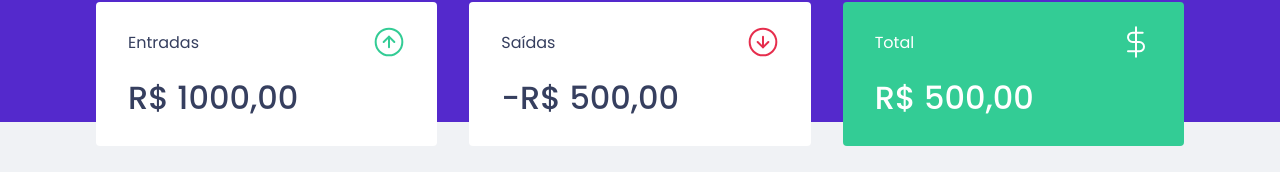
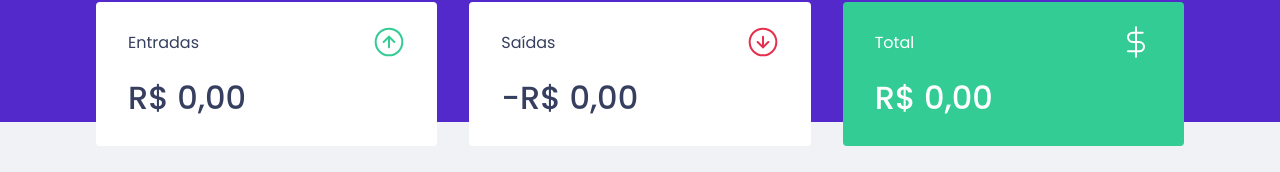
Before and after one commit to felipemarinhodev/dtmoney, a React (Create React App) app: page / in a window 1280 px wide. Shown: the part 150-322 px from the top of the page. Built offline with nearby package versions, Linux system fonts and the light colour scheme; no server answers; what miragejs would draw is missing.

Commit message:
calculate totals

```diff
--- a/src/components/Summary/index.tsx
+++ b/src/components/Summary/index.tsx
@@ -1,3 +1,6 @@
+import { useContext } from 'react';
+import { TransactionsContext } from '../../TransactionsContext';
+
 import incomeImg from '../../assets/income.svg';
 import outcomeImg from '../../assets/outcome.svg';
 import totalImg from '../../assets/total.svg';
@@ -5,6 +8,25 @@
 import { Container } from './styles';
 
 export function Summary() {
+  const { transactions } = useContext(TransactionsContext);
+
+  const summary = transactions.reduce(
+    (acc, transaction) => {
+      if (transaction.type === 'deposit') {
+        acc.deposits += transaction.amount;
+        acc.total += transaction.amount;
+      } else {
+        acc.withdraw += transaction.amount;
+        acc.total -= transaction.amount;
+      }
+      return acc;
+    },
+    {
+      deposits: 0,
+      withdraw: 0,
+      total: 0,
+    }
+  );
 
   return (
     <Container>
@@ -13,21 +35,37 @@
           <p>Entradas</p>
           <img src={incomeImg} alt="Entradas" />
         </header>
-        <strong>R$ 1000,00</strong>
+        <strong>
+          {new Intl.NumberFormat('pt-BR', {
+            style: 'currency',
+            currency: 'BRL',
+          }).format(summary.deposits)}
+        </strong>
       </div>
       <div>
         <header>
           <p>Saídas</p>
           <img src={outcomeImg} alt="Saídas" />
         </header>
-        <strong>-R$ 500,00</strong>
+        <strong>
+          -
+          {new Intl.NumberFormat('pt-BR', {
+            style: 'currency',
+            currency: 'BRL',
+          }).format(summary.withdraw)}
+        </strong>
       </div>
       <div className="highlight-background">
         <header>
           <p>Total</p>
           <img src={totalImg} alt="Total" />
         </header>
-        <strong>R$ 500,00</strong>
+        <strong>
+          {new Intl.NumberFormat('pt-BR', {
+            style: 'currency',
+            currency: 'BRL',
+          }).format(summary.total)}
+        </strong>
       </div>
     </Container>
   );
```
